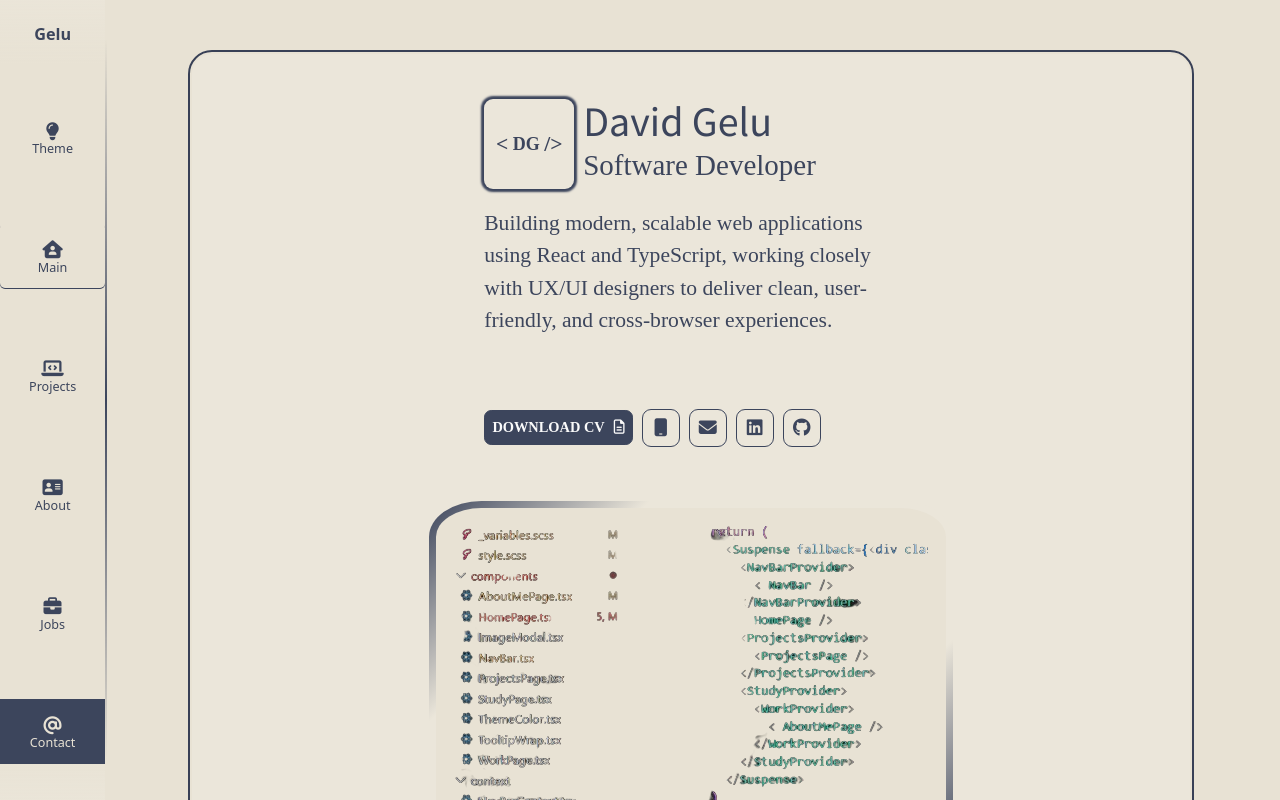
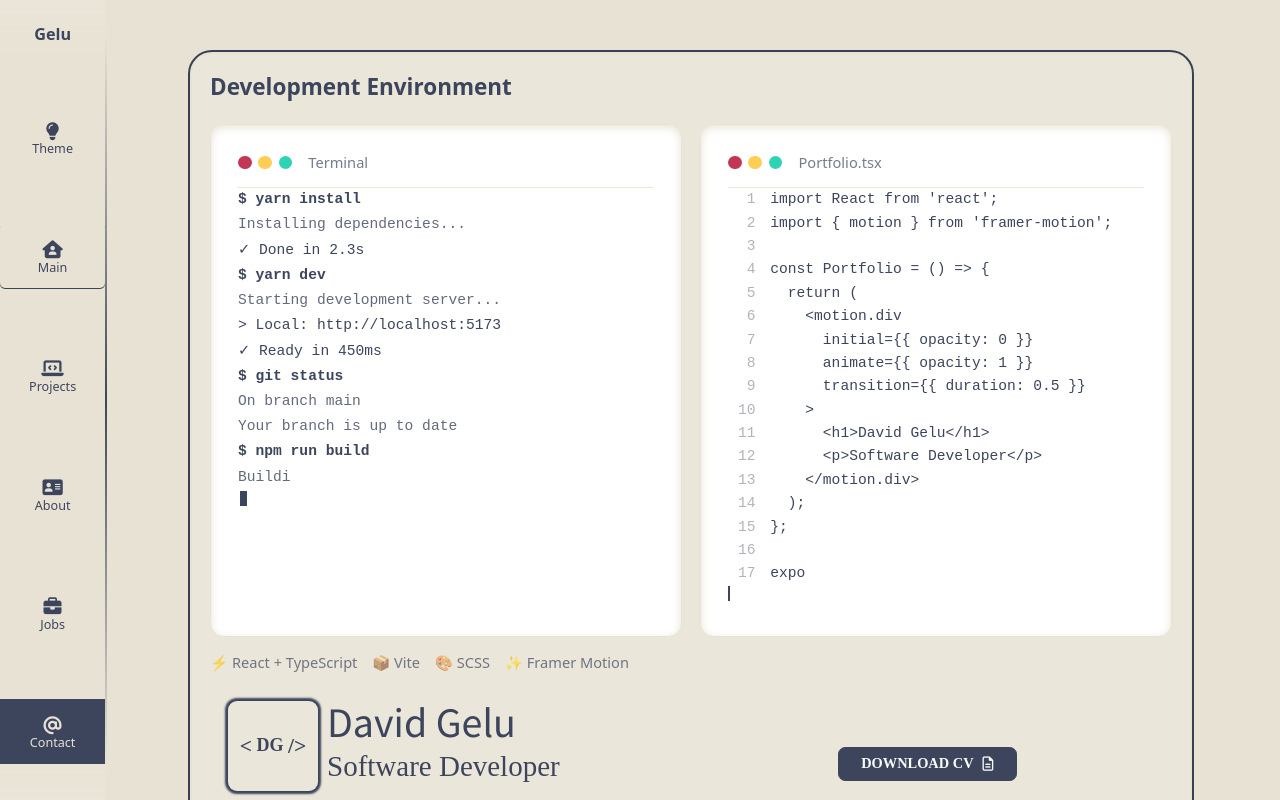
Before and after one commit to david-gelu/react-portfolio, a React (Vite) app: page / in a window 1280 px wide. Shown: the top 800 px of the page. Built offline with nearby package versions, Linux system fonts and the light colour scheme; no server answers.

Commit message:
update home component and descriprions

```diff
--- a/src/assets/_home.scss
+++ b/src/assets/_home.scss
@@ -4,18 +4,24 @@
   overflow: hidden;
   color: $link-color;
   border-radius: 1.11em;
-  display: flex;
-  flex-wrap: wrap;
-  justify-content: center;
-  align-items: center;
-  gap: 2em;
+
   min-height: 60dvh;
 
   &-name-div {
-    max-width: 50ch;
     text-align: start;
     font-family: serif;
     font-weight: 500;
+    .test {
+      display: grid;
+      place-items: center;
+      gap: 1em;
+      grid-template-columns: 1fr;
+      align-items: start;
+
+      @media (min-width: 37.5rem) {
+        grid-template-columns: 1fr 1fr;
+      }
+    }
 
     & h2 {
       font-family: serif;
@@ -81,10 +87,10 @@
 
 .contact-data {
   display: flex;
-  align-items: center;
-  justify-content: start;
-  margin-top: 4em;
+  flex-direction: column;
   gap: 0.5em;
+  justify-content: space-evenly;
+  height: 100%;
 
   a,
   span {
--- /dev/null
+++ b/src/assets/_terminal-code-editor-card.scss
@@ -0,0 +1,173 @@
+@use "./variables.scss" as *;
+
+.terminal-code-editor-card {
+  border-radius: 1em;
+  color: $text-color;
+
+  .terminal-code-editor-container {
+    display: grid;
+    gap: 1em;
+    grid-template-columns: 1fr;
+
+    @media (min-width: 37.5rem) {
+      grid-template-columns: 1fr 1fr;
+    }
+  }
+
+  .card-header {
+    margin-bottom: 1.25em;
+
+    .card-title {
+      margin: 0;
+      font-size: 1.25rem;
+      font-weight: 600;
+      color: $text-color;
+    }
+  }
+
+  .terminal-section,
+  .code-editor-section {
+    border-radius: 0.75em;
+    padding: 1.5em;
+    border: 0.0625em solid $bg-color;
+    box-shadow: inset 0 0.125em 0.5em $bg-color;
+    background-color: $primary-color;
+  }
+
+  .window-header {
+    display: flex;
+    align-items: center;
+    gap: 0.5em;
+    padding-bottom: 0.75em;
+    border-bottom: 0.0625em solid $bg-color-accent;
+
+    .window-buttons {
+      display: flex;
+      gap: 0.375em;
+
+      .button {
+        width: 0.75em;
+        height: 0.75em;
+        border-radius: 50%;
+
+        &.red {
+          background: $danger;
+        }
+        &.yellow {
+          background: $warning;
+        }
+        &.green {
+          background: $success;
+        }
+      }
+    }
+
+    .window-title {
+      margin-left: 0.5em;
+      font-size: 0.8125rem;
+      opacity: 0.7;
+    }
+  }
+
+  .terminal-content {
+    margin: 0;
+    font-family: "Fira Code", "Courier New", monospace;
+    font-size: 0.8125rem;
+    line-height: 1.6;
+    color: $text-color;
+    white-space: pre-wrap;
+    word-break: break-word;
+
+    .terminal-line {
+      margin-bottom: 0.125em;
+    }
+
+    .command {
+      color: $link-color;
+      font-weight: 600;
+    }
+    .success {
+      color: $link-color;
+    }
+    .info {
+      color: $text-color;
+    }
+    .output {
+      opacity: 0.8;
+    }
+
+    .cursor {
+      display: inline-block;
+      width: 0.5em;
+      height: 1em;
+      background: $link-color;
+      margin-left: 0.125em;
+      opacity: 0;
+      transition: opacity 0.1s;
+
+      &.visible {
+        opacity: 1;
+      }
+    }
+  }
+
+  .code-content {
+    margin: 0;
+    font-family: "Fira Code", "Courier New", monospace;
+    font-size: 0.8125rem;
+    line-height: 1.6;
+    white-space: pre-wrap;
+    word-break: break-word;
+
+    .code-line {
+      display: flex;
+    }
+
+    .line-number {
+      min-width: 1.875em;
+      text-align: right;
+      margin-right: 1em;
+      opacity: 0.4;
+      user-select: none;
+    }
+
+    .code-text {
+      .keyword {
+        color: $text-color;
+      }
+      .string {
+        color: $link-color;
+      }
+      .bracket,
+      .component {
+        color: $link-color;
+      }
+    }
+
+    .code-cursor {
+      display: inline-block;
+      width: 0.125em;
+      height: 1em;
+      background: $link-color;
+      opacity: 0;
+      transition: opacity 0.1s;
+
+      &.visible {
+        opacity: 1;
+      }
+    }
+  }
+
+  .card-footer {
+    display: flex;
+    gap: 1em;
+    margin-top: 1em;
+    font-size: 0.8125rem;
+    opacity: 0.7;
+    flex-wrap: wrap;
+
+    .tech-badge {
+      white-space: nowrap;
+    }
+  }
+}
--- a/src/assets/style.scss
+++ b/src/assets/style.scss
@@ -3,6 +3,7 @@
 @use "./utils.scss";
 @use "./canvas.scss";
 @use "./home.scss";
+@use "./terminal-code-editor-card.scss";
 @use "./about.scss";
 @use "./github-contributions-card";
 @use "./study.scss";
--- a/src/components/HomePage.tsx
+++ b/src/components/HomePage.tsx
@@ -1,6 +1,6 @@
-import { AnimatePresence } from "framer-motion"
 import React, { Suspense } from "react"
 import { LazyLoadImage, LazyLoadImageProps } from "react-lazy-load-image-component"
+import TerminalCodeEditorCard from "./TerminalCodeEditorCard"
 const TooltipWrap = React.lazy(() => import('./TooltipWrap'))
 
 const HomePage = () => {
@@ -8,8 +8,21 @@ const HomePage = () => {
 
   return (
     <main className="main accent-background mt-5" id="main">
+
+      <TerminalCodeEditorCard />
+      {/* <LazyImage
+            useIntersectionObserver={false}
+            threshold={100}
+            visibleByDefault={false}
+            effect="blur"
+            className="fancy-border  p-3"
+            style={{ backgroundColor: 'var(--bg-color-accent)' }}
+            src={'img/logo/code.png'}
+            alt={'image with code'} /> */}
       <div className="main-name-div p-3" >
         <Suspense fallback={<div className="loading">Loading...</div>}>
+          <div className="test">
+            <div className="">
               <div className="d-flex max-content mt-2 align-items-center">
                 <div className="d-flex align-items-center justify-content-center">
                   <div className="logo-arrow">
@@ -24,12 +37,14 @@ const HomePage = () => {
               <div className="tx-color mt-3">
                 Building modern, scalable web applications using React and TypeScript, working closely with UX/UI designers to deliver clean, user-friendly, and cross-browser experiences.
               </div>
+            </div>
             <div className="left contact-data">
               <TooltipWrap desc='Download CV'>
                 <a href={"img/DavidGeluCV.pdf"} download="DavidGeluCV.pdf" aria-label='download cv' className='btn-success download-cv'>
                   DOWNLOAD CV  <i className="far fa-file-alt p-2 pe-0 w-auto" aria-hidden="true" />
                 </a>
               </TooltipWrap>
+              <div className="d-flex gap-2">
                 <TooltipWrap desc='+4 0744 598 995'>
                   <a href="tel:+4 0744 598 995" aria-label='phone number' className='d-flex flex-column text-center btn-outline-success'>
                     <i className="fa fa-mobile" aria-hidden="true" />
@@ -51,20 +66,9 @@ const HomePage = () => {
                   </a>
                 </TooltipWrap>
               </div>
+            </div>
+          </div>
         </Suspense>
-      </div>
-      <div className="h-100">
-        <AnimatePresence>
-          <LazyImage
-            useIntersectionObserver={false}
-            threshold={100}
-            visibleByDefault={false}
-            effect="blur"
-            className="fancy-border  p-3"
-            style={{ backgroundColor: 'var(--bg-color-accent)' }}
-            src={'img/logo/code.png'}
-            alt={'image with code'} />
-        </AnimatePresence>
       </div>
     </main>
   )
--- /dev/null
+++ b/src/components/TerminalCodeEditorCard.tsx
@@ -0,0 +1,158 @@
+import { useState, useEffect } from 'react';
+
+const TerminalCodeEditorCard = (): JSX.Element => {
+  const [terminalText, setTerminalText] = useState<string>('');
+  const [codeText, setCodeText] = useState<string>('');
+  const [terminalCursor, setTerminalCursor] = useState<boolean>(true);
+  const [codeCursor, setCodeCursor] = useState<boolean>(true);
+
+  const terminalCommands: string[] = [
+    '$ yarn install',
+    'Installing dependencies...',
+    '✓ Done in 2.3s',
+    '',
+    '$ yarn dev',
+    'Starting development server...',
+    '> Local: http://localhost:5173',
+    '✓ Ready in 450ms',
+    '',
+    '$ git status',
+    'On branch main',
+    'Your branch is up to date',
+    '',
+    '$ npm run build',
+    'Building for production...',
+    '✓ Build complete!'
+  ];
+
+  const codeSnippet: string = `import React from 'react';
+import { motion } from 'framer-motion';
+
+const Portfolio = () => {
+  return (
+    <motion.div
+      initial={{ opacity: 0 }}
+      animate={{ opacity: 1 }}
+      transition={{ duration: 0.5 }}
+    >
+      <h1>David Gelu</h1>
+      <p>Software Developer</p>
+    </motion.div>
+  );
+};
+
+export default Portfolio;`;
+
+  useEffect(() => {
+    const fullText: string = terminalCommands.join('\n');
+    let index: number = 0;
+
+    const interval = setInterval(() => {
+      if (index < fullText.length) {
+        setTerminalText(fullText.substring(0, index + 1));
+        index++;
+      } else {
+        clearInterval(interval);
+      }
+    }, 30);
+
+    return () => clearInterval(interval);
+  }, []);
+
+  useEffect(() => {
+    const timeout = setTimeout(() => {
+      let index: number = 0;
+      const interval = setInterval(() => {
+        if (index < codeSnippet.length) {
+          setCodeText(codeSnippet.substring(0, index + 1));
+          index++;
+        } else {
+          clearInterval(interval);
+        }
+      }, 20);
+
+      return () => clearInterval(interval);
+    }, 500);
+
+    return () => clearTimeout(timeout);
+  }, []);
+
+  useEffect(() => {
+    const interval1 = setInterval(() => {
+      setTerminalCursor(prev => !prev);
+    }, 530);
+
+    const interval2 = setInterval(() => {
+      setCodeCursor(prev => !prev);
+    }, 530);
+
+    return () => {
+      clearInterval(interval1);
+      clearInterval(interval2);
+    };
+  }, []);
+
+  return (
+    <div className="terminal-code-editor-card">
+      <div className="card-header">
+        <h3 className="card-title">Development Environment</h3>
+      </div>
+      <div className="terminal-code-editor-container">
+        <div className="terminal-section">
+          <div className="window-header">
+            <div className="window-buttons">
+              <div className="button red" />
+              <div className="button yellow" />
+              <div className="button green" />
+            </div>
+            <span className="window-title">Terminal</span>
+          </div>
+          <pre className="terminal-content">
+            {terminalText.split('\n').map((line, i) => (
+              <div key={i} className="terminal-line">
+                {line.startsWith('$') ? (
+                  <span className="command">{line}</span>
+                ) : line.startsWith('✓') ? (
+                  <span className="success">{line}</span>
+                ) : line.startsWith('>') ? (
+                  <span className="info">{line}</span>
+                ) : (
+                  <span className="output">{line}</span>
+                )}
+              </div>
+            ))}
+            <span className={`cursor ${terminalCursor ? 'visible' : ''}`} />
+          </pre>
+        </div>
+
+        <div className="code-editor-section">
+          <div className="window-header">
+            <div className="window-buttons">
+              <div className="button red" />
+              <div className="button yellow" />
+              <div className="button green" />
+            </div>
+            <span className="window-title">Portfolio.tsx</span>
+          </div>
+          <pre className="code-content">
+            {codeText.split('\n').map((line, i) => (
+              <div key={i} className="code-line">
+                <span className="line-number">{i + 1}</span>
+                <span className="code-text">{line}</span>
+              </div>
+            ))}
+            <span className={`cursor code-cursor ${codeCursor ? 'visible' : ''}`} />
+          </pre>
+        </div>
+      </div>
+      <div className="card-footer">
+        <div className="tech-badge">⚡ React + TypeScript</div>
+        <div className="tech-badge">📦 Vite</div>
+        <div className="tech-badge">🎨 SCSS</div>
+        <div className="tech-badge">✨ Framer Motion</div>
+      </div>
+    </div>
+  );
+};
+
+export default TerminalCodeEditorCard;
```
Also changed, not shown: src/components/AboutMePage.tsx (+9 -8 lines), src/data.ts (+4 -4 lines). Lines whose indentation alone changed are shown as unchanged.
